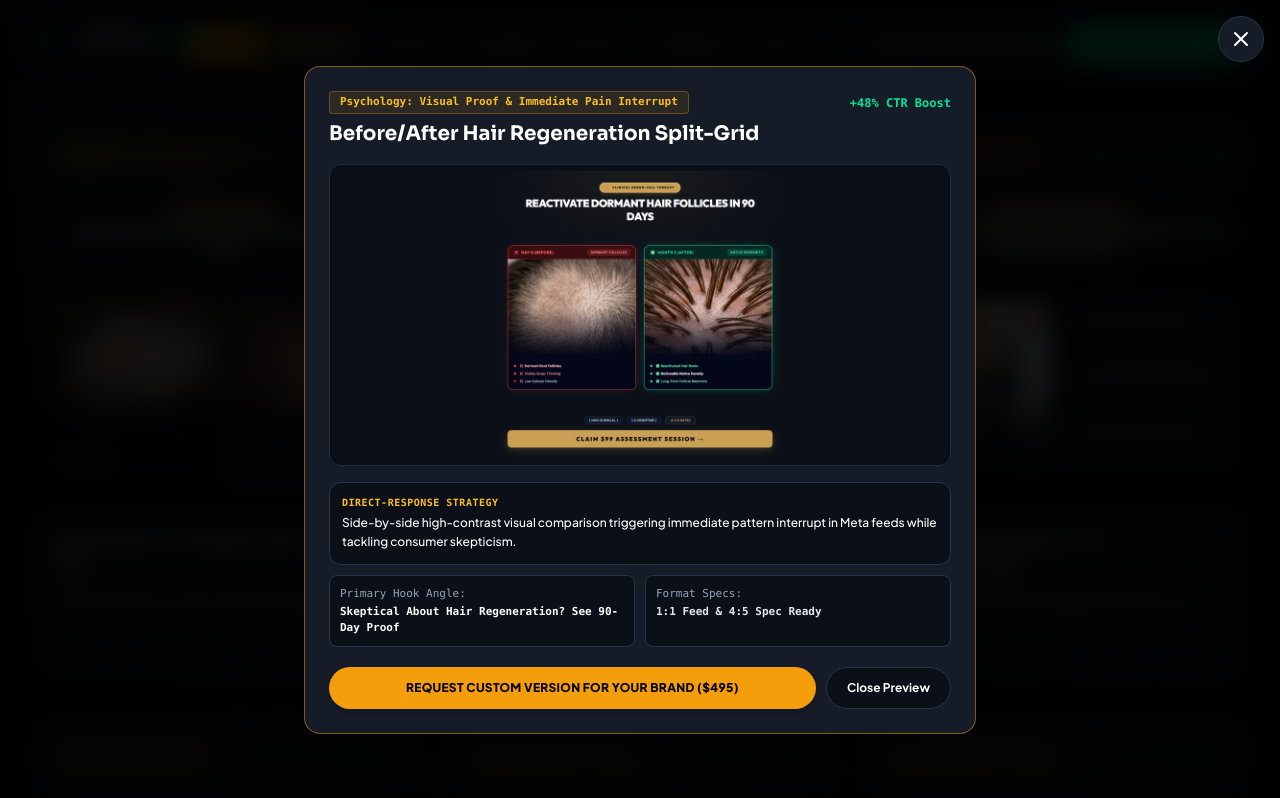
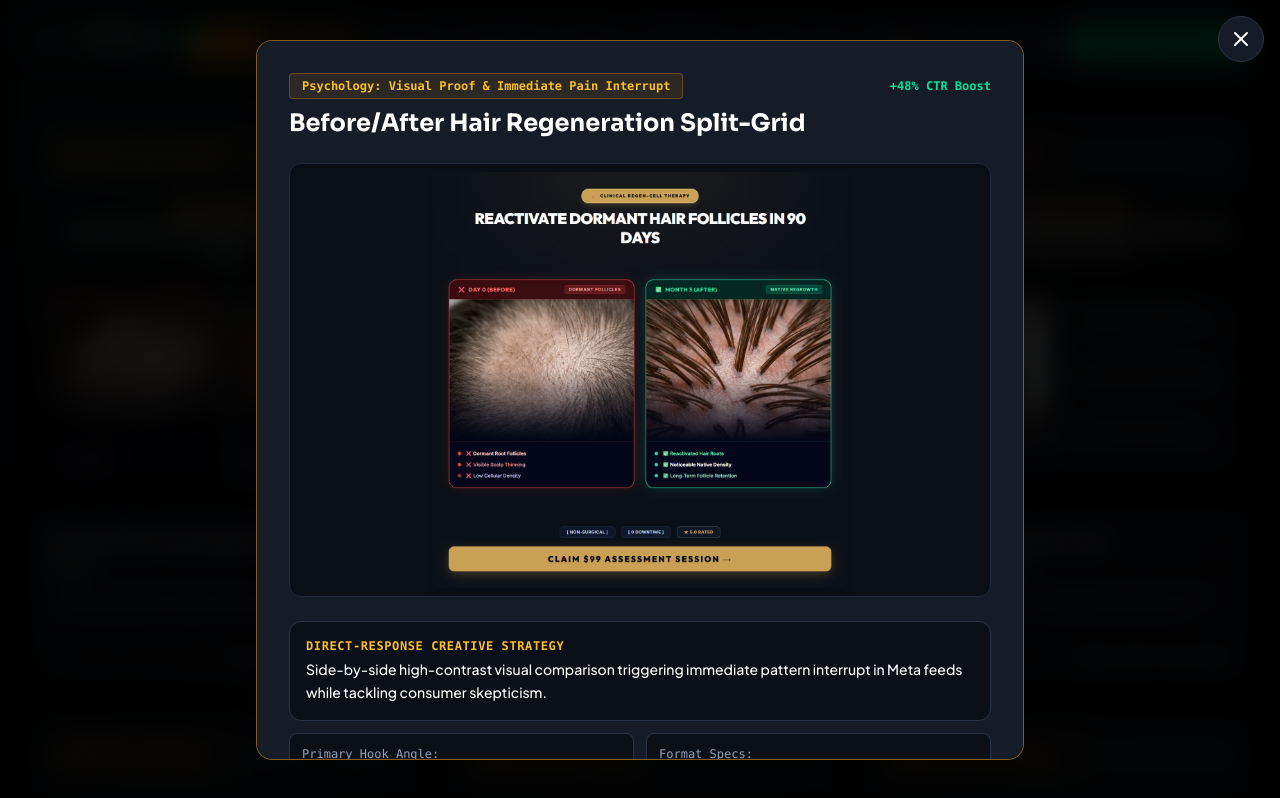
Before and after one commit to StackCuts/Agency, a React (Vite) app: page / in a window 1280 px wide. Both pictures are taken after a click on the element 224 px from the left and 2650 px from the top of the page. Shown: the part 2250-3048 px from the top of the page. Built offline with nearby package versions, Linux system fonts and the light colour scheme.

Commit message:
Restore generous modal card dimensions while ensuring creative post image is fully visible on screen without truncation

```diff
--- a/src/components/PortfolioGrid.jsx
+++ b/src/components/PortfolioGrid.jsx
@@ -311,11 +311,11 @@ export default function PortfolioGrid({ onOpenModal }) {
 
       </div>
 
-      {/* Lightbox Modal View - Compact Fit Without Scrolling */}
+      {/* Lightbox Modal View - Generous Size with Fully Visible Creative Image */}
       {selectedCreative && (
         <div
           onClick={(e) => { if (e.target === e.currentTarget) setSelectedCreative(null); }}
-          className="fixed inset-0 z-50 flex items-center justify-center p-3 sm:p-4 bg-black/90 backdrop-blur-md"
+          className="fixed inset-0 z-50 flex items-center justify-center p-4 bg-black/90 backdrop-blur-md"
         >
           {/* Close Button (✕) Positioned Outside Card Container */}
           <button
@@ -327,63 +327,63 @@ export default function PortfolioGrid({ onOpenModal }) {
           </button>
 
           {/* Modal Container */}
-          <div className="bg-[#161C27] border border-amber-500/50 rounded-2xl max-w-2xl w-full p-5 sm:p-6 relative shadow-2xl space-y-4 max-h-[92vh] overflow-y-auto">
+          <div className="bg-[#161C27] border border-amber-500/50 rounded-2xl max-w-3xl w-full p-6 sm:p-8 relative shadow-2xl space-y-6 max-h-[90vh] overflow-y-auto">
 
             {/* Header Tags & Title */}
-            <div className="space-y-1.5">
+            <div className="space-y-2">
               <div className="flex flex-wrap items-center justify-between gap-2">
-                <span className="text-[11px] font-mono px-2.5 py-0.5 rounded bg-amber-500/10 text-amber-400 border border-amber-500/30 font-bold">
+                <span className="text-xs font-mono px-3 py-1 rounded bg-amber-500/10 text-amber-400 border border-amber-500/30 font-bold">
                   {selectedCreative.psychologyTag}
                 </span>
                 <span className="text-xs font-mono text-[#00E599] font-bold">{selectedCreative.metric}</span>
               </div>
-              <h3 className="text-lg sm:text-xl font-display font-bold text-white leading-tight">
+              <h3 className="text-2xl font-display font-bold text-white">
                 {selectedCreative.title}
               </h3>
             </div>
 
-            {/* High Res Creative Image - Compact Fit Container */}
-            <div className="w-full max-h-[38vh] rounded-xl overflow-hidden border border-slate-800 bg-[#0B0F17] flex items-center justify-center p-1.5 shadow-inner">
+            {/* High Res Creative Image - Fully Visible Container */}
+            <div className="w-full max-h-[55vh] rounded-xl overflow-hidden border border-slate-800 bg-[#0B0F17] flex items-center justify-center p-2 shadow-inner">
               <img
                 src={selectedCreative.image}
                 alt={selectedCreative.title}
-                className="max-h-[36vh] w-auto max-w-full object-contain rounded-lg"
+                className="max-h-[52vh] w-auto max-w-full object-contain rounded-lg shadow-md"
               />
             </div>
 
             {/* Strategy & Metrics Breakdown */}
-            <div className="space-y-2.5 text-xs text-[#94A3B8]">
-              <div className="bg-[#0B0F17] p-3 rounded-xl border border-[#2A3447]">
-                <div className="text-[10px] font-mono text-amber-400 mb-0.5 uppercase tracking-wider font-bold">Direct-Response Strategy</div>
-                <p className="text-white font-medium text-xs leading-relaxed">{selectedCreative.description}</p>
+            <div className="space-y-3 text-sm text-[#94A3B8]">
+              <div className="bg-[#0B0F17] p-4 rounded-xl border border-[#2A3447]">
+                <div className="text-xs font-mono text-amber-400 mb-1 uppercase tracking-wider font-bold">Direct-Response Creative Strategy</div>
+                <p className="text-white font-medium text-sm leading-relaxed">{selectedCreative.description}</p>
               </div>
 
-              <div className="grid grid-cols-1 sm:grid-cols-2 gap-2.5 text-[11px] font-mono">
-                <div className="bg-[#0B0F17] p-2.5 rounded-lg border border-[#2A3447]">
+              <div className="grid grid-cols-1 sm:grid-cols-2 gap-3 text-xs font-mono">
+                <div className="bg-[#0B0F17] p-3 rounded-lg border border-[#2A3447]">
                   <span className="text-[#94A3B8]">Primary Hook Angle:</span>
-                  <div className="text-white font-bold mt-0.5">{selectedCreative.hookText}</div>
+                  <div className="text-white font-bold mt-1">{selectedCreative.hookText}</div>
                 </div>
-                <div className="bg-[#0B0F17] p-2.5 rounded-lg border border-[#2A3447]">
+                <div className="bg-[#0B0F17] p-3 rounded-lg border border-[#2A3447]">
                   <span className="text-[#94A3B8]">Format Specs:</span>
-                  <div className="text-slate-200 font-bold mt-0.5">{selectedCreative.specs}</div>
+                  <div className="text-slate-200 font-bold mt-1">{selectedCreative.specs}</div>
                 </div>
               </div>
             </div>
 
             {/* Modal Actions */}
-            <div className="flex flex-col sm:flex-row gap-2.5 pt-1">
+            <div className="flex flex-col sm:flex-row gap-3 pt-2">
               <button
                 onClick={() => {
                   setSelectedCreative(null);
                   if (onOpenModal) onOpenModal('Growth Pack ($495 Trial)');
                 }}
-                className="btn-shimmer flex-1 py-3 px-5 rounded-full bg-amber-500 text-black font-extrabold text-xs uppercase tracking-wide hover:bg-amber-400 transition-all text-center shadow-lg"
+                className="btn-shimmer flex-1 py-3.5 px-6 rounded-full bg-amber-500 text-black font-extrabold text-xs uppercase tracking-wide hover:bg-amber-400 transition-all text-center shadow-lg"
               >
                 Request Custom Version For Your Brand ($495)
               </button>
               <button
                 onClick={() => setSelectedCreative(null)}
-                className="px-5 py-3 rounded-full bg-[#0B0F17] border border-[#2A3447] text-white font-bold text-xs hover:border-amber-500/50"
+                className="px-6 py-3.5 rounded-full bg-[#0B0F17] border border-[#2A3447] text-white font-bold text-xs hover:border-amber-500/50"
               >
                 Close Preview
               </button>
```
